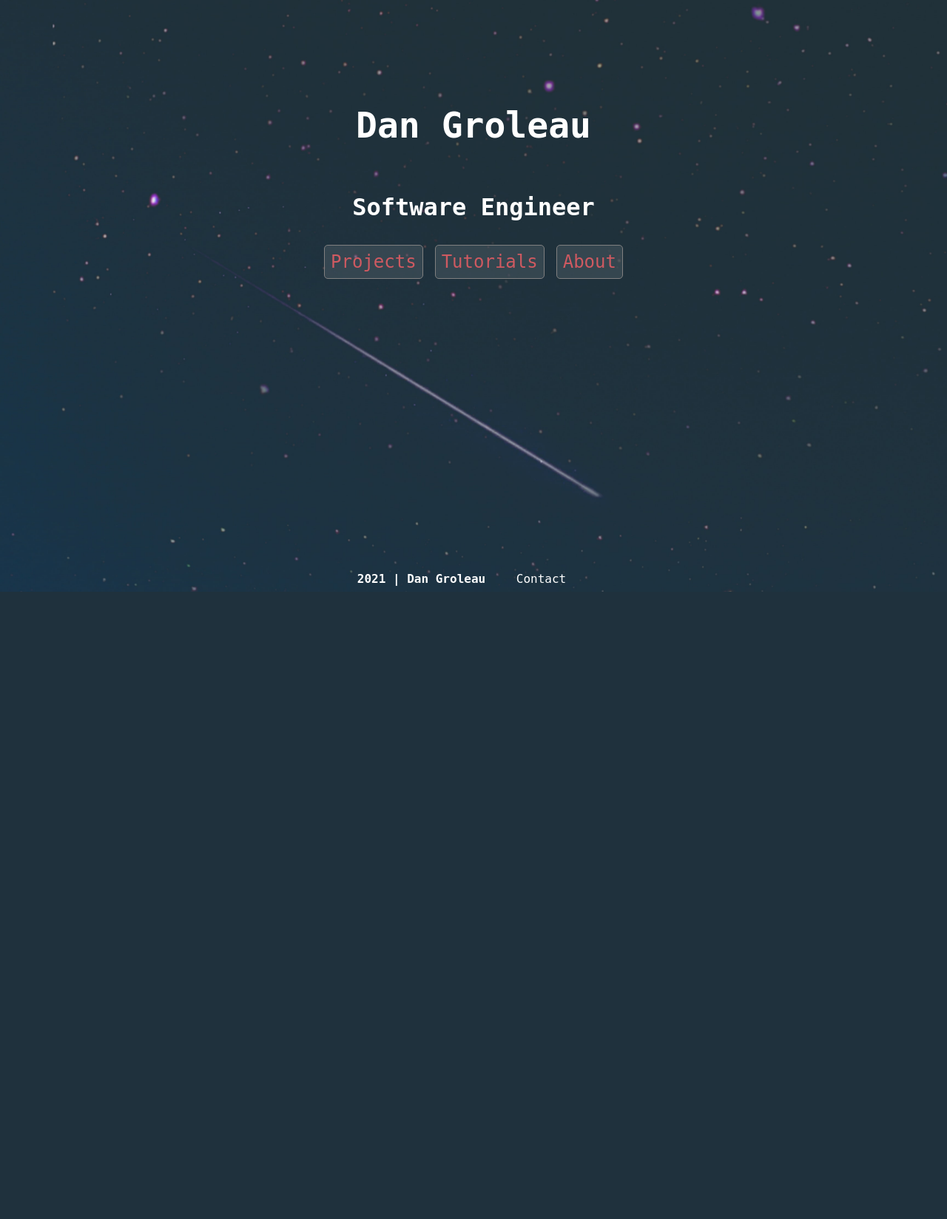
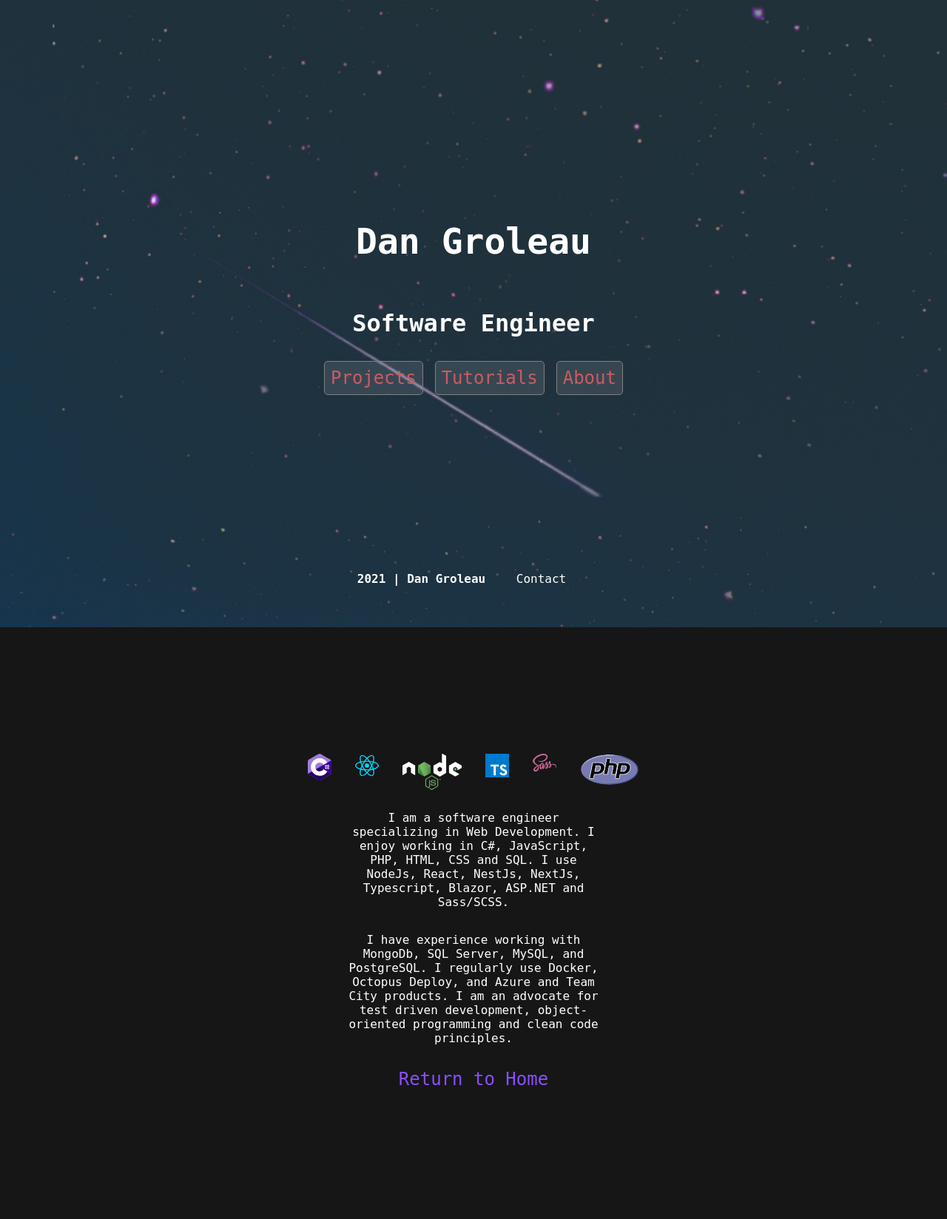
Before and after one commit to ddgroleau/home-server, a PHP site: page / in a window 1280 px wide. Shown: the whole page at 74% size. Before the commit the page ends 800 px from the top, so only its background shows below. Run offline with PHP 8.4, Linux system fonts and the light colour scheme.

Commit message:
Updated parallax styles.

```diff
--- a/assets/css/app.css
+++ b/assets/css/app.css
@@ -272,7 +272,6 @@ footer a {
   max-width: 350px;
   font-size: 1rem;
   z-index: 1;
-  padding-bottom: 1rem;
 }
 
 .return-home {
@@ -289,7 +288,7 @@ footer a {
   display: flex;
   width: 100%;
   height: 100%;
-  min-height: 1400px;
+  min-height: 100%;
   min-width: 100%;
   -webkit-box-orient: vertical;
   -webkit-box-direction: normal;
@@ -325,14 +324,12 @@ footer a {
   -webkit-box-pack: center;
       -ms-flex-pack: center;
           justify-content: center;
-  top: 25%;
   width: 100%;
   height: 30%;
 }
 
 .about-container {
   background-color: rgba(22, 22, 22, 0.75);
-  padding: 1.5rem;
 }
 
 @media only screen and (min-width: 1024px) {
@@ -358,8 +355,5 @@ footer a {
   .navbar-toggler {
     display: none;
   }
-  .home-content {
-    top: 10%;
-  }
 }
 /*# sourceMappingURL=app.css.map */
--- a/assets/css/app.scss
+++ b/assets/css/app.scss
@@ -221,7 +221,6 @@ footer {
   max-width: 350px;
   font-size: $rg;
   z-index: 1;
-  padding-bottom: $rg;
 }
 
 .return-home {
@@ -236,7 +235,7 @@ footer {
   display: flex;
   width: 100%;
   height: 100%;
-  min-height: 1400px;
+  min-height: 100%;
   min-width: 100%;
   flex-direction: column;
   align-items: center;
@@ -256,14 +255,12 @@ footer {
   flex-direction: column;
   align-items: center;
   justify-content: center;
-  top: 25%;
   width: 100%;
   height: 30%;
 }
 
 .about-container {
   background-color: $slate-ghost;
-  padding: $md;
 }
 
 @media only screen and (min-width:1024px) {
@@ -282,7 +279,4 @@ footer {
   .navbar-toggler {
     display: none;
   }
-  .home-content {
-    top: 10%;
-  }
 }
--- a/index.php
+++ b/index.php
@@ -11,7 +11,6 @@
                 </nav>
             </div>
         </div>
-
         <div id="about-anchor" class="about-container content-box">
             <div class="skills-box">
                     <img class="img-scale-md img-hover" href="https://dotnet.microsoft.com/en-us/" src="/assets/media/csharp.svg">
--- a/views/partials/footer.php
+++ b/views/partials/footer.php
@@ -4,6 +4,5 @@
                     <a href="contact">Contact</contact>
                 </div>
             </footer>
-        </div>
     </body>
 </html>
--- a/views/partials/header.php
+++ b/views/partials/header.php
@@ -10,7 +10,6 @@
     ?>
 </head>
 <body>
-    <div class="container">
         <header>
             <div id="navbar" class="navbar">
                 <nav id="nav-header" class="nav-header">
```
Also changed, not shown: 1 other file.
